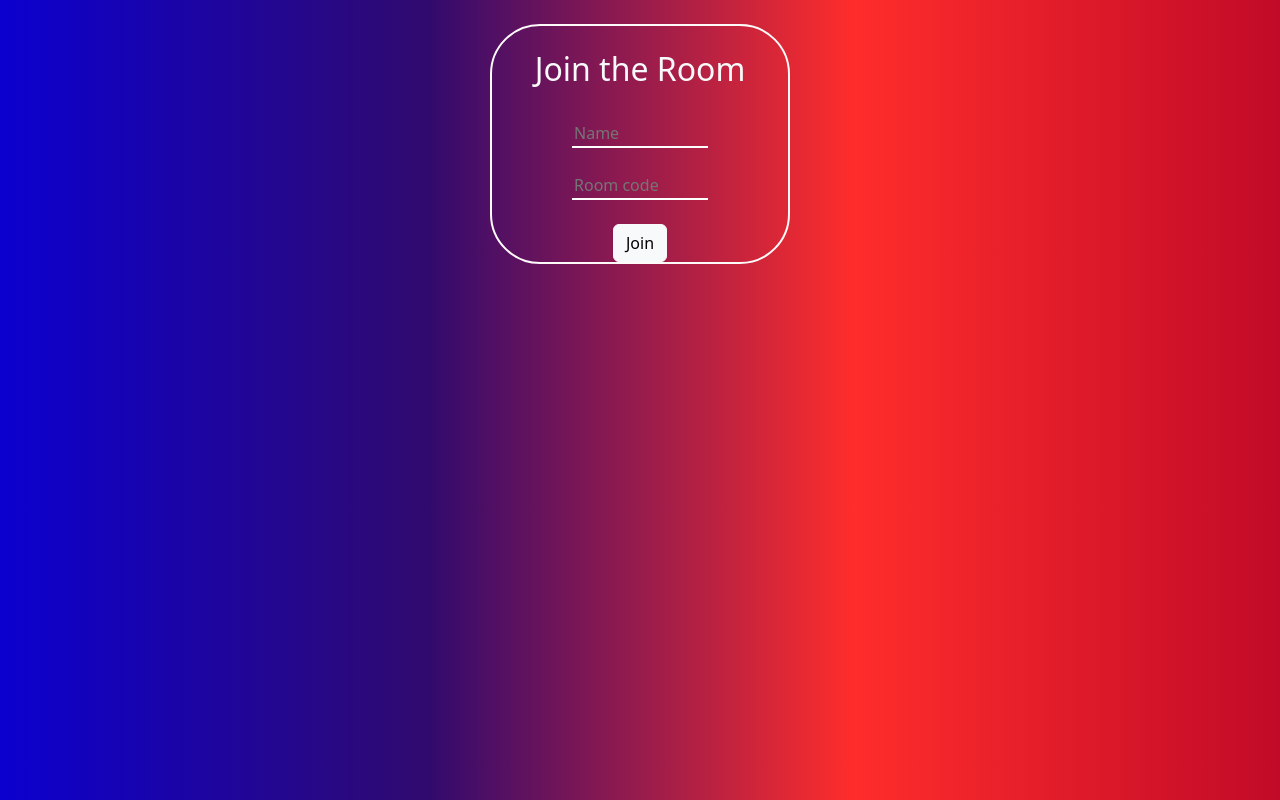
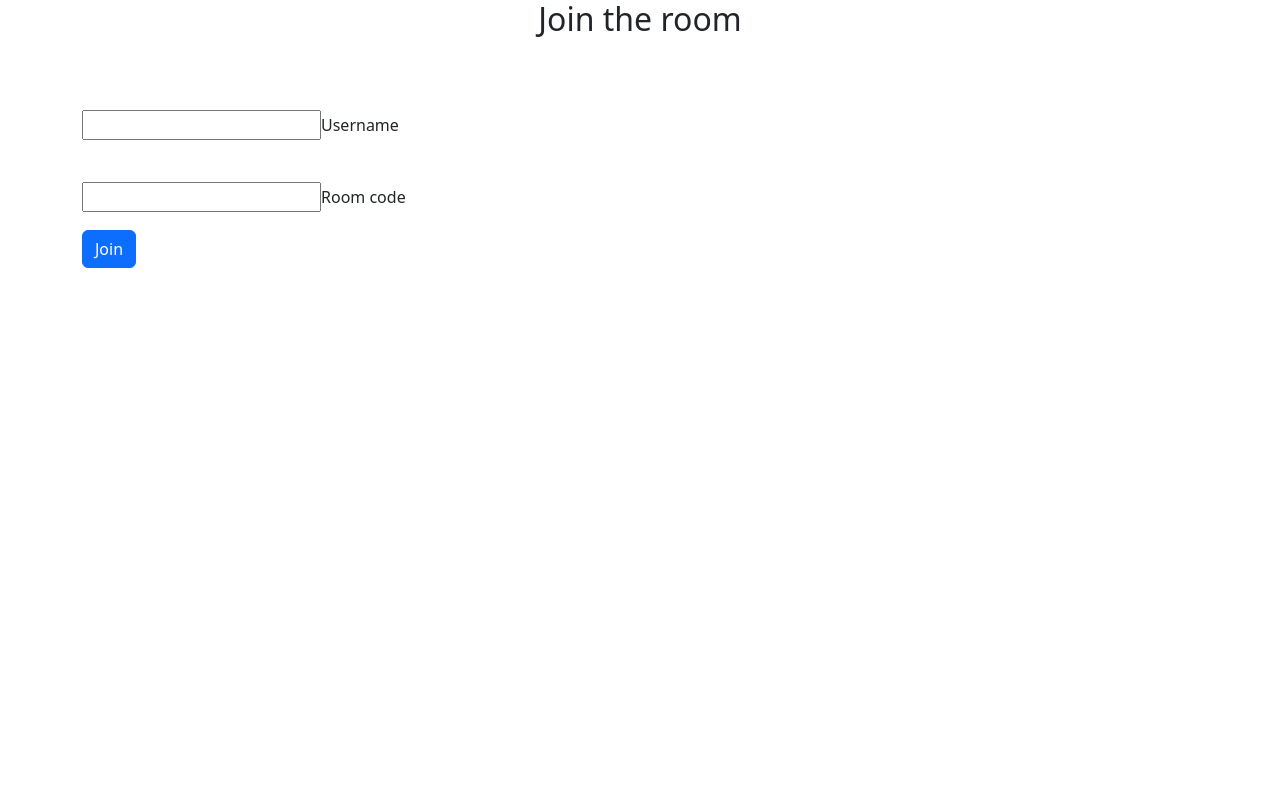
Before and after one commit to Suriya3621/Chat-app, a React (Create React App) app in the folder frontend/: page / in a window 1280 px wide. Shown: the top 800 px of the page. Built offline with nearby package versions, Linux system fonts and the light colour scheme.

Commit message:
Update Login.jsx

```diff
--- a/frontend/src/Login.jsx
+++ b/frontend/src/Login.jsx
@@ -5,27 +5,36 @@ const Login = () => {
  const [name,setName]= useState('')
  const [room,setRoom]= useState('')
     return (
-<div class="background">
+  <div class="container ">
+    <div class="circleyo"></div>
+    <div class="login-container">
+      <h2 class="mb-4 text-center">Join the room</h2><br/><br/>
       <form>
-  <br/>
-    <div class="box container div text-light">
-    <br/><p class="h2 text-light">Join the Room</p><br/>
-      <input type="text" class="input " placeholder="Name"
+        <div class="mb-3 input">
+          <input type="text" id="username" class="username-input text-dark" required
           value={name}
           onChange={(e)=>setName(e.target.value)}
-      /><br/><br/>
-      <input type="text" name="" class="input"
-      placeholder="Room code"
+          />
+          <label for="username">Username</label>
+        </div><br/>
+        <div class="mb-3 input">
+          <input type="text" id="room-code" class="room-code-input" required
           value={room}
           onChange={(e)=>setRoom(e.target.value)}
-      /><br/><br/>
+          />
+          <label for="room-code">Room code</label>
+        </div>
+        <div class="d-grid">
           <Link onClick={(name === '' || room === '') ? (e) => e.preventDefault() : null}
       to={`/chat?name=${name}&room=${room}`}>
-      <button type="submit" class="btn btn-light">Join</button>
+          <button class="btn btn-primary btn-block">Join</button>
           </Link>
-<br/>
         </div>
+
       </form>
+              <div class="circlegy">
+    </div>
+  </div>
 </div>
 );
 };
```
Lines whose indentation alone changed are shown as unchanged.
